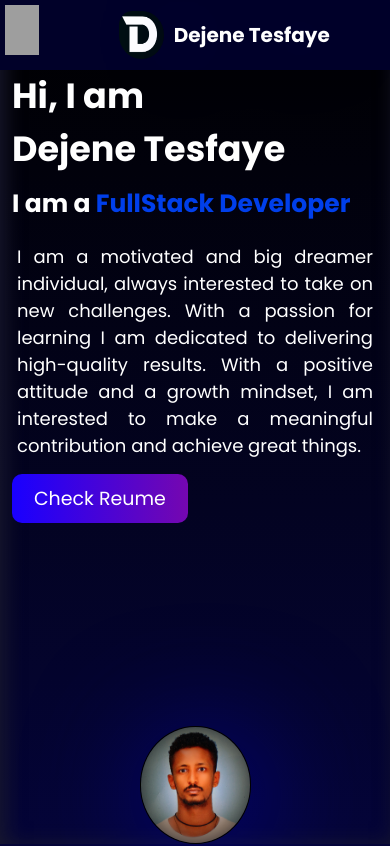
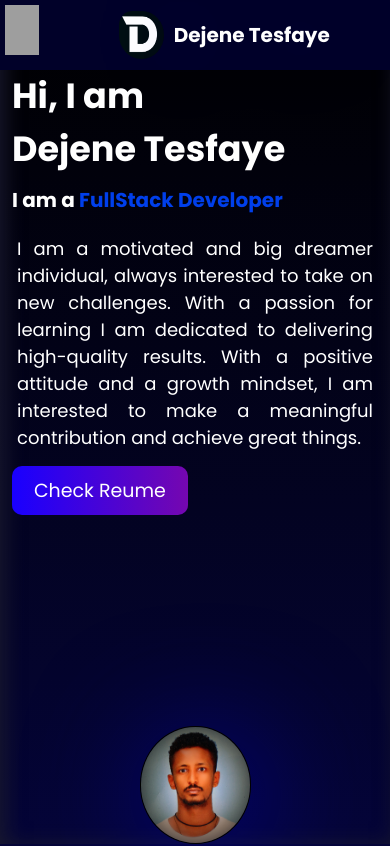
Before and after one commit to Deju12/portfolio, a React (Create React App) app: page / in a window 390 px wide. Shown: the top 846 px of the page. Built offline with nearby package versions, Linux system fonts and the light colour scheme; grey boxes are pictures that could not be loaded.

Commit message:
first commit

```diff
--- a/src/component/css/hero.css
+++ b/src/component/css/hero.css
@@ -275,7 +275,7 @@
 
     }
     .leftside h4{
-        font-size: 25px;
+        font-size: 20px;
     }
     .leftside button{
         margin-top: 10px;
@@ -303,7 +303,7 @@
 
     }
     .leftside h4{
-        font-size: 22px;
+        font-size: 20px;
     }
     .leftside button{
         margin-top: 5px;
```
